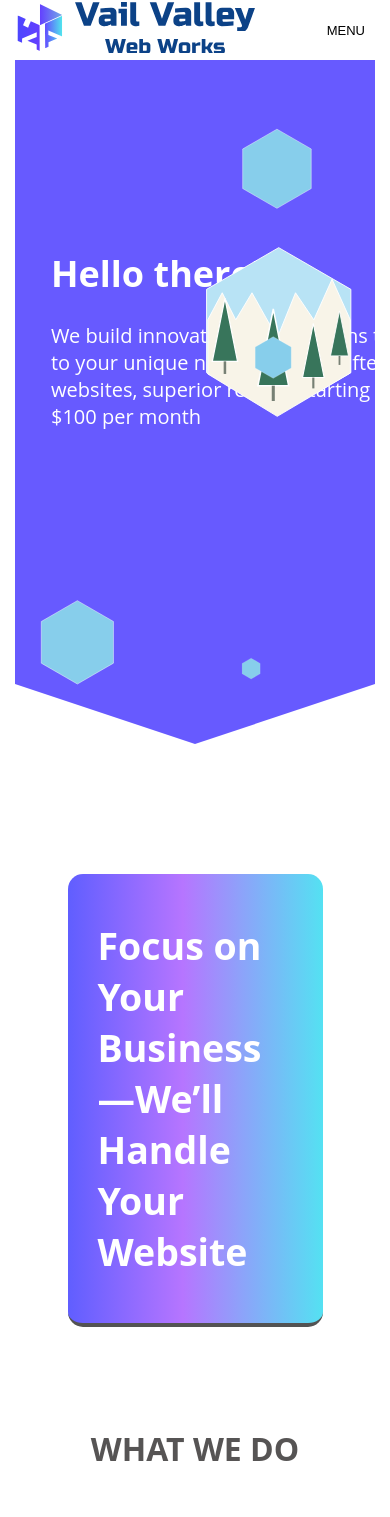
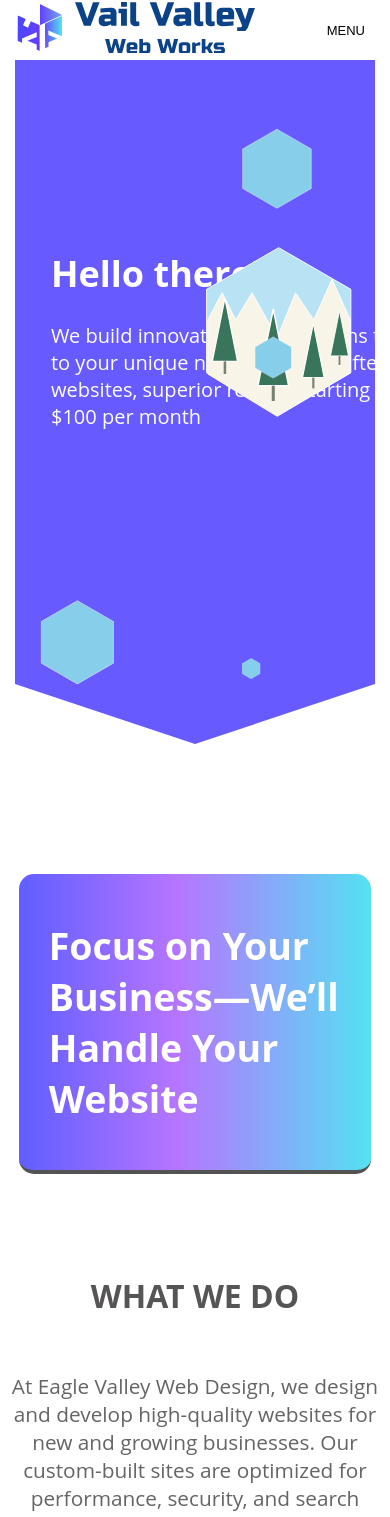
Before and after one commit to sambeckett303/beckettsoftwaresolutions, a Nuxt app: page / in a window 390 px wide. Shown: the top 1517 px of the page. Built offline with nearby package versions, Linux system fonts and the light colour scheme.

Commit message:
Fix a few more mobile friendly things

```diff
--- a/components/Offerings.vue
+++ b/components/Offerings.vue
@@ -116,6 +116,13 @@
         }
     }
 
+    @media only screen and (max-width: 600px) {
+        .offeringsContainer {
+            width: 100% !important;
+            margin-bottom: 20px !important;
+        }
+    }
+
 </style>
 
 <script>
--- a/components/SectionTitle.vue
+++ b/components/SectionTitle.vue
@@ -20,4 +20,9 @@ const props = defineProps({ title: String });
     margin: 0 auto;
     border-radius: 15px;
 }
+@media only screen and (max-width: 1135px) {
+    .sectionTitle {
+        width: 75%;
+    }
+}
 </style>
--- a/components/logo.vue
+++ b/components/logo.vue
@@ -1,5 +1,5 @@
 <template>
-    <div style="display:flex">
+    <div style="display:flex; justify-content: center;">
         <div class="logo">
             <svg version="1.1" id="Layer_1" xmlns="http://www.w3.org/2000/svg" xmlns:xlink="http://www.w3.org/1999/xlink" x="0px" y="0px"
                     viewBox="0 0 739.5 740" enable-background="new 0 0 739.5 740" xml:space="preserve">
```
